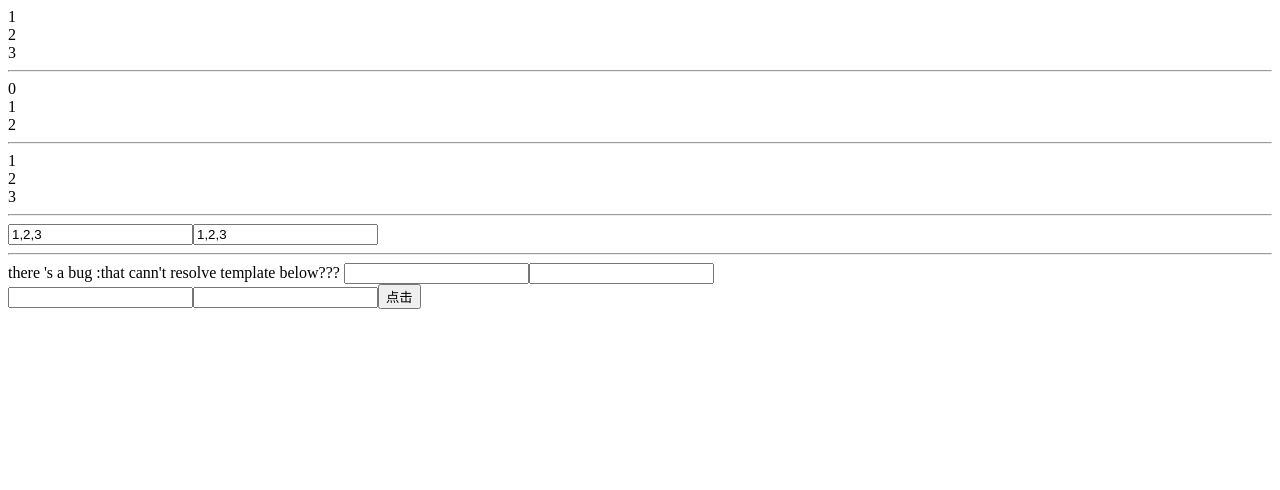
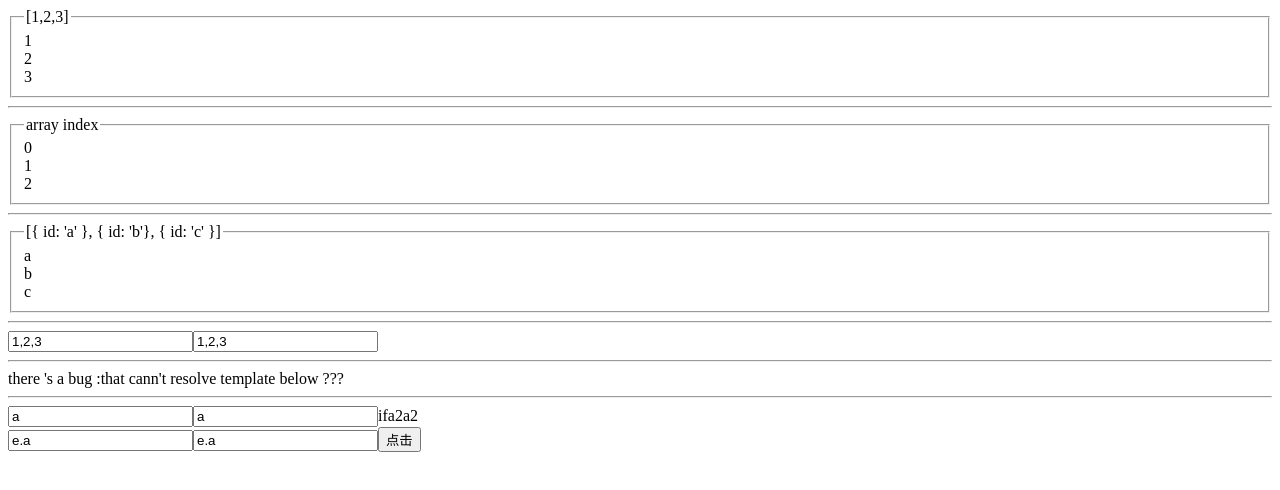
Before and after one commit to lkdghzh/unar.js, a website built with Parcel: page examples/parcel/index.html in a window 1280 px wide. Built offline with nearby package versions, Linux system fonts and the light colour scheme.

Commit message:
there 's a bug :that cann't resolve template below ???

```diff
--- a/examples/parcel/index.html
+++ b/examples/parcel/index.html
@@ -8,22 +8,35 @@
 
 <body>
 	<div id="root">
+		<fieldset>
+			<legend>[1,2,3]</legend>
 			<div u-for="m of arr">
 				<div u-html='m'></div>
 			</div>
+		</fieldset>
 		<hr/>
+		<fieldset>
+			<legend>array index</legend>
 			<div u-for="m of arr">
-			<div u-html='$index'></div>
+				<div u-html='index'></div>
 			</div>
+		</fieldset>
+
 		<hr/>
+		<fieldset>
+			<legend>[{ id: 'a' }, { id: 'b'}, { id: 'c' }]</legend>
 			<div u-for="n of arr1">
 				<div u-html='n.id'></div>
 			</div>
+		</fieldset>
 		<hr/>
+		<!-- <div u-for="n of arr1">
+			<div u-html='n.id'></div>
+		</div> -->
 		<input u-model="arr" />
 		<input u-model="arr" />
+		<hr> there 's a bug :that cann't resolve template below ???
 		<hr>
-		there 's a bug :that cann't resolve template below???
 		<input u-model="a" :id="id" />
 		<input u-model="a" />
 		<span u-if="i" u-html="iff"></span>
--- a/examples/parcel/index.js
+++ b/examples/parcel/index.js
@@ -10,7 +10,7 @@ window.app = new Unar({
 		iff:'if',
 		e: { a: 'e.a' },
 		arr:[1,2,3],
-		arr1: [{ id: 1 }, { id: 2 }, { id: 3 }]
+		arr1: [{ id: 'a' }, { id: 'b'}, { id: 'c' }]
 	},
 	computeds: {
 		c() {
--- a/packages/view/directives/for.js
+++ b/packages/view/directives/for.js
@@ -25,7 +25,7 @@ export default class For extends Base {
                      * </div>
                      */
                     var childVM = Object.create(this.vm)
-                    childVM.$index = inx
+                    childVM.index = inx
                     childVM[itemName] = it
                     this.templater.compile(cloneNode,childVM)
                 })
```
Lines whose indentation alone changed are shown as unchanged.
